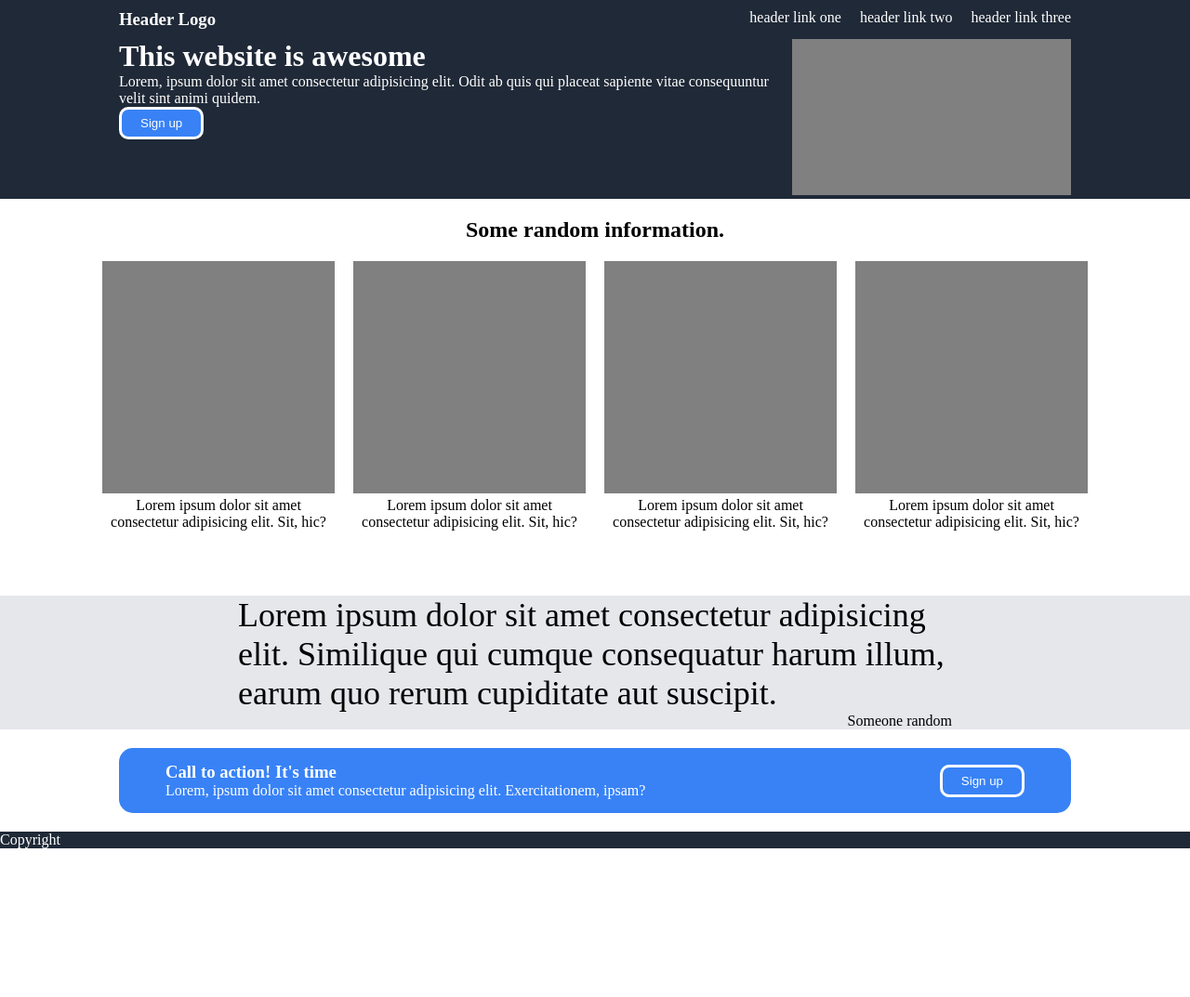
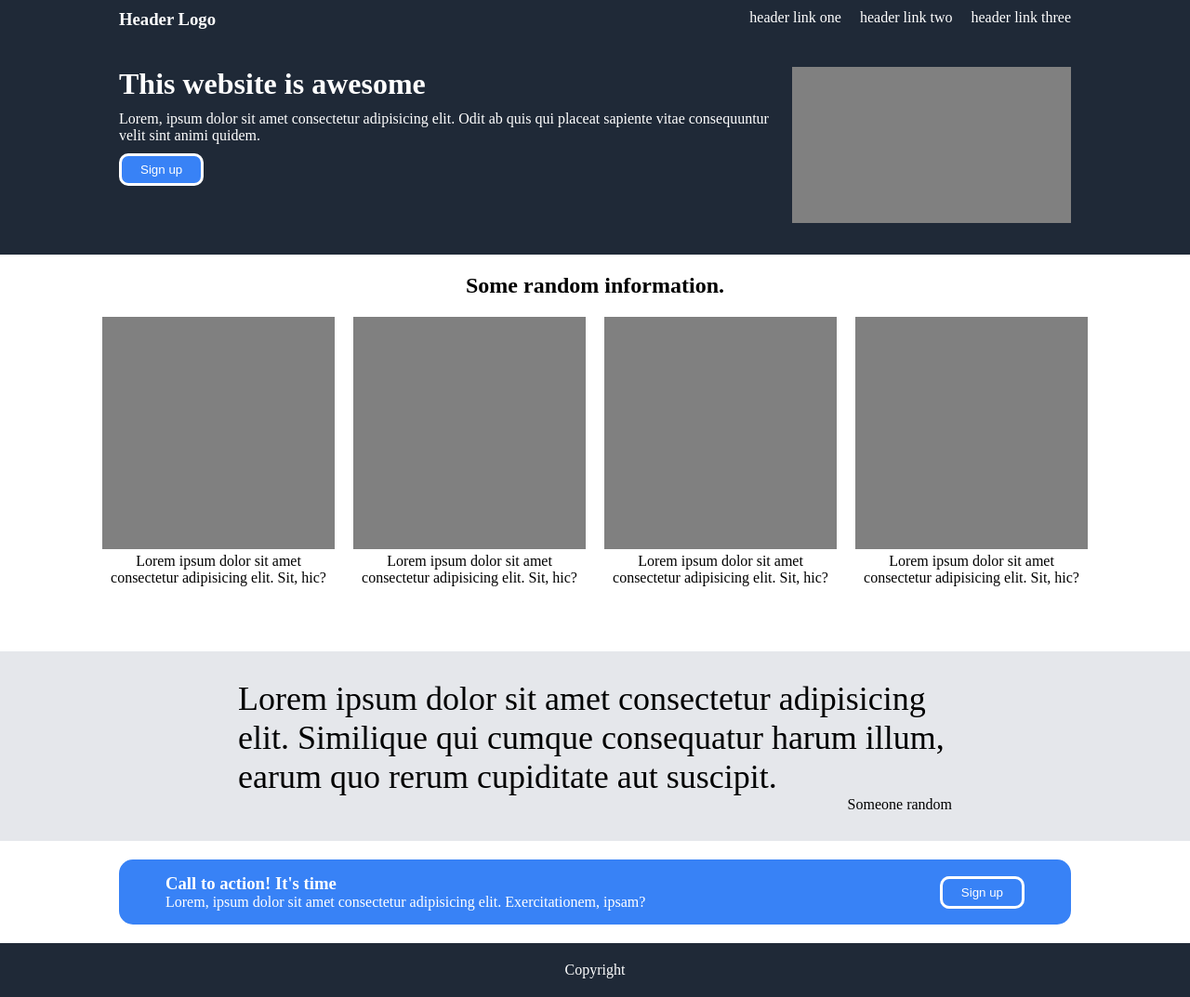
Before and after one commit to ImExtraPolite2/landing-page, a plain HTML site: page index.html in a window 1280 px wide. Shown: the whole page at 93% size. Before the commit the page ends 913 px from the top, so only its background shows below. Drawn offline with Linux system fonts and the light colour scheme.

Commit message:
style containers and add colors

```diff
--- a/style.css
+++ b/style.css
@@ -32,6 +32,12 @@ ul {
 .row-one {
   display: flex;
   justify-content: space-between;
+  padding-top: 30px;
+  padding-bottom: 30px;
+}
+
+.left-row-one > h1, .left-row-one > p {
+  padding-bottom: 10px;
 }
 
 .row-two {
@@ -67,6 +73,8 @@ ul {
 
 .row-three {
   margin-top: 50px;
+  padding-top: 30px;
+  padding-bottom: 30px;
 }
 
 .gray {
@@ -108,3 +116,9 @@ button {
   background-color: #3882F6;
   color: white;
 }
+
+.footer {
+  text-align: center;
+  padding-top: 20px;
+  padding-bottom: 20px;
+}
```
